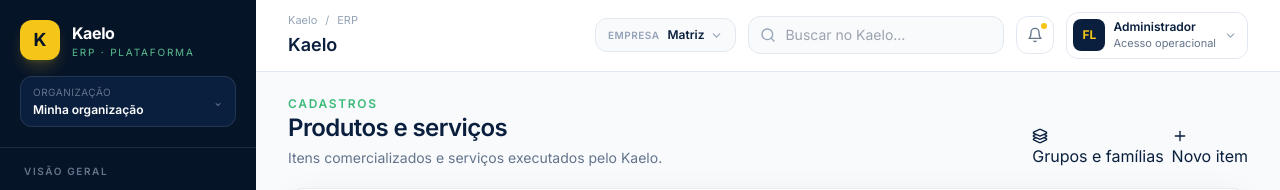
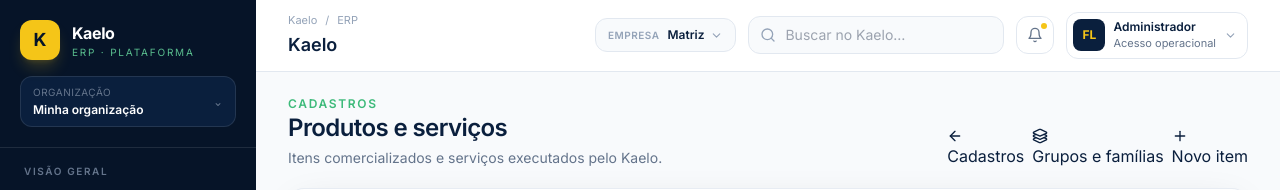
Before and after one commit to consultorfernandolima-cmyk/kaelo, a React (Vite) app: page /cadastros/produtos in a window 1280 px wide. Shown: the top 190 px of the page. Built offline with nearby package versions, Linux system fonts and the light colour scheme.

Commit message:
feat: padronizar navegacao do cadastro de produtos

```diff
--- a/src/modules/cadastros/ProdutosPage.jsx
+++ b/src/modules/cadastros/ProdutosPage.jsx
@@ -1,6 +1,6 @@
 import { useMemo, useState } from 'react'
 import { Link } from 'react-router-dom'
-import { Layers3, Plus, Search } from 'lucide-react'
+import { ArrowLeft, Layers3, Plus, Search } from 'lucide-react'
 
 const groups = ['Materiais elétricos', 'Serviços', 'Equipamentos']
 const families = ['Cabos e condutores', 'Proteção elétrica', 'Instalação elétrica', 'Equipamentos solares']
@@ -15,7 +15,7 @@
  const [items,setItems]=useState(initial),[q,setQ]=useState(''),[modal,setModal]=useState(false)
  const rows=useMemo(()=>items.filter(i=>Object.values(i).some(v=>String(v).toLowerCase().includes(q.toLowerCase()))),[items,q])
  function save(e){e.preventDefault();const v=Object.fromEntries(new FormData(e.currentTarget));setItems(x=>[...x,{id:Date.now(),...v,active:true}]);setModal(false)}
- return <section className="space-y-5"><header className="flex flex-col gap-3 md:flex-row md:items-end md:justify-between"><div><p className="text-xs font-semibold uppercase tracking-[0.14em] text-solar-green">Cadastros</p><h2 className="page-title">Produtos e serviços</h2><p className="page-subtitle">Itens comercializados e serviços executados pelo Kaelo.</p></div><div className="flex flex-wrap gap-2"><Link to="/cadastros/grupos-familias" className="btn-secondary"><Layers3 size={16}/> Grupos e famílias</Link><button onClick={()=>setModal(true)} className="btn-primary"><Plus size={16}/> Novo item</button></div></header>
+ return <section className="space-y-5"><header className="flex flex-col gap-3 md:flex-row md:items-end md:justify-between"><div><p className="text-xs font-semibold uppercase tracking-[0.14em] text-solar-green">Cadastros</p><h2 className="page-title">Produtos e serviços</h2><p className="page-subtitle">Itens comercializados e serviços executados pelo Kaelo.</p></div><div className="flex flex-wrap gap-2"><Link to="/cadastros" className="btn-secondary"><ArrowLeft size={16}/> Cadastros</Link><Link to="/cadastros/grupos-familias" className="btn-secondary"><Layers3 size={16}/> Grupos e famílias</Link><button onClick={()=>setModal(true)} className="btn-primary"><Plus size={16}/> Novo item</button></div></header>
  <div className="surface-card overflow-hidden"><div className="border-b border-slate-200 p-4"><div className="relative max-w-md"><Search size={16} className="absolute left-3 top-1/2 -translate-y-1/2 text-slate-400"/><input className="input pl-9" placeholder="Pesquisar por código, nome ou classificação..." value={q} onChange={e=>setQ(e.target.value)}/></div></div><div className="overflow-x-auto"><table className="data-table"><thead><tr><th>Código</th><th>Tipo</th><th>Descrição</th><th>Família</th><th>Unidade</th><th>Preço</th><th>Status</th></tr></thead><tbody>{rows.map(i=><tr key={i.id}><td className="font-medium">{i.code}</td><td>{i.type}</td><td>{i.name}</td><td>{i.family}</td><td>{i.unit}</td><td>R$ {i.price}</td><td><span className="status-pill">{i.active?'Ativo':'Inativo'}</span></td></tr>)}</tbody></table></div></div>
  {modal&&<div className="fixed inset-0 z-50 flex items-center justify-center bg-slate-950/40 p-4"><form onSubmit={save} className="w-full max-w-xl rounded-2xl bg-white p-6 shadow-xl"><h3 className="text-lg font-semibold text-navy-900">Novo produto ou serviço</h3><div className="mt-5 grid gap-4 md:grid-cols-2"><label className="field"><span>Tipo</span><select name="type" className="input"><option>Produto</option><option>Serviço</option></select></label><label className="field"><span>Código</span><input name="code" className="input" required/></label><label className="field md:col-span-2"><span>Nome / descrição</span><input name="name" className="input" required/></label><label className="field"><span>Família</span><select name="family" className="input" required>{families.map(f=><option key={f}>{f}</option>)}</select></label><label className="field"><span>Unidade</span><input name="unit" className="input" placeholder="un, m, kg, serviço..." required/></label><label className="field"><span>Preço de referência</span><input name="price" className="input" placeholder="0,00" required/></label></div><div className="mt-6 flex justify-end gap-2"><button type="button" onClick={()=>setModal(false)} className="btn-secondary">Cancelar</button><button className="btn-primary">Salvar localmente</button></div></form></div>}</section>
 }
```
